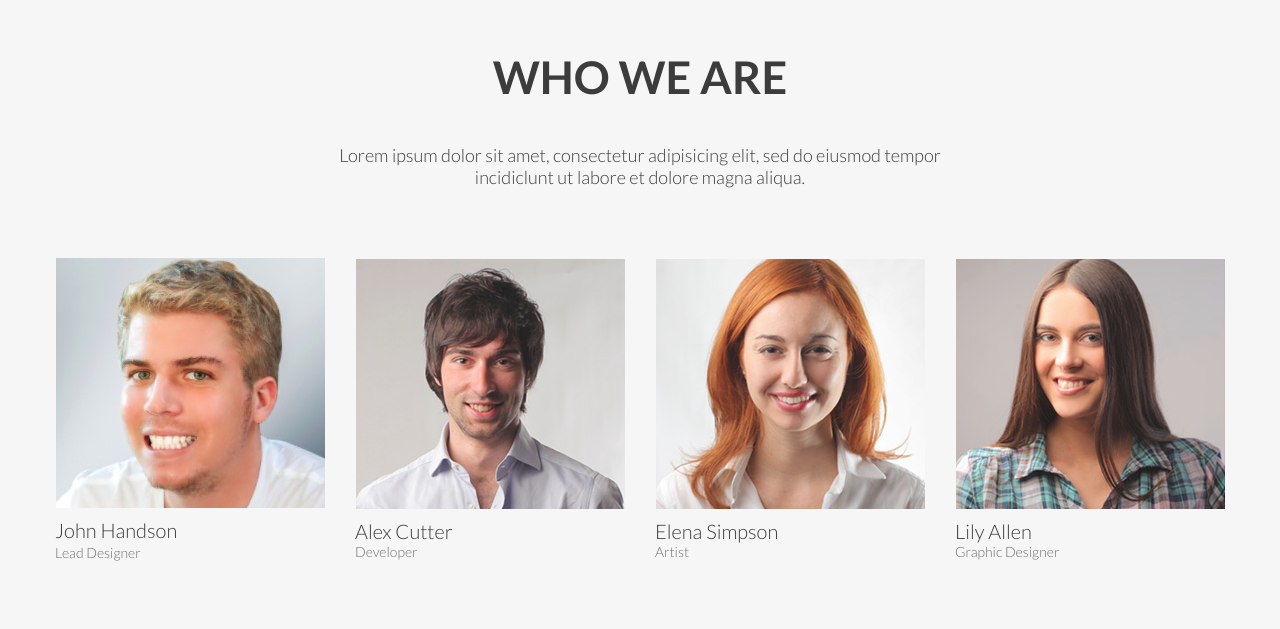
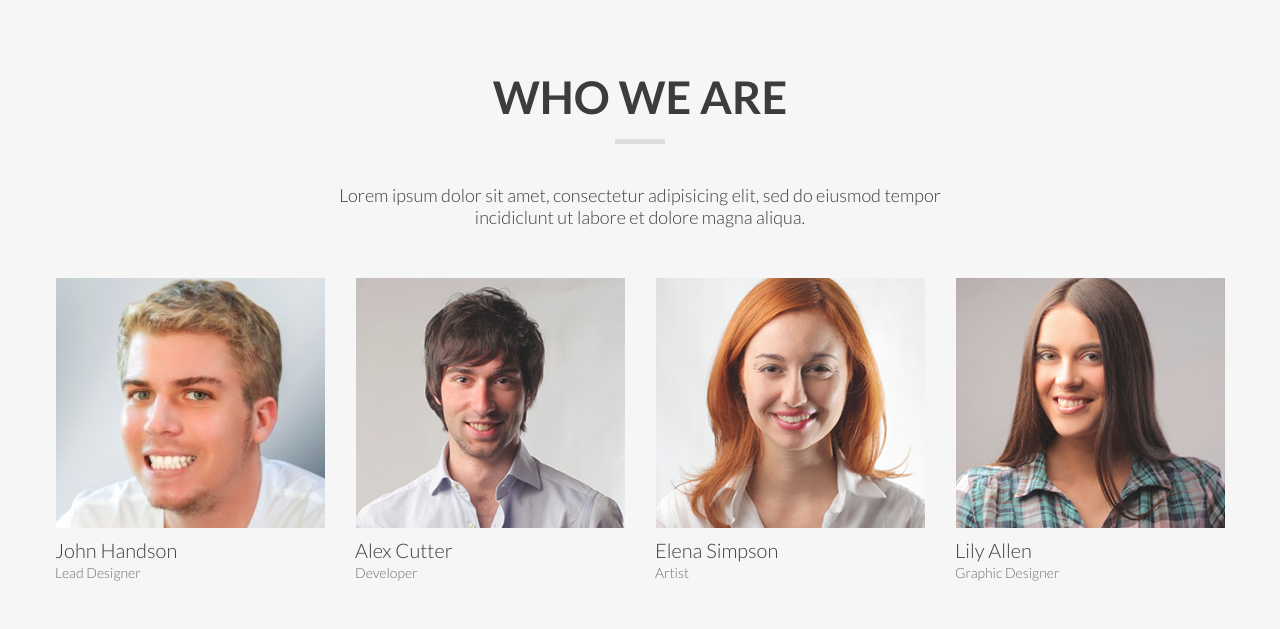
Before and after one commit to pomogaeva/hw-positioning-2, a plain HTML site: page index.html in a window 1280 px wide. Drawn offline with Linux system fonts and the light colour scheme.

Commit message:
update styles

```diff
--- a/css/style.css
+++ b/css/style.css
@@ -16,17 +16,29 @@ body {
 }
 
 .page-title {
-  padding-top: 50px;
-  padding-bottom: 20px;
+  position: relative;
+  margin: 50px 0 40px 0;
+  padding: 20px;
   font-size: 45px;
   font-weight: 700;
   text-align: center;
   text-transform: uppercase;
 }
 
+.page-title::before {
+  content: '';
+  position: absolute;
+  bottom: 0;
+  left: 50%;
+  transform: translate(-50%);
+  width: 50px;
+  height: 5px;
+  background-color: #dddbdb;
+}
+
 .page-description {
   width: 50%;
-  margin: 20px auto;
+  margin: auto;
   font-size: 18px;
   font-weight: 300;
   text-align: center;
@@ -45,13 +57,14 @@ body {
   display: flex;
   flex-wrap: wrap;
   justify-content: flex-start;
-  margin: 0 15px 45px 15px;
+  margin: 0 15px;
   width: 270px;
 }
 
 .employee-photo {
   height: 250px;
   width: 100%;
+  margin-bottom: 10px;
 }
 
 .photo-1 {
@@ -106,11 +119,11 @@ body {
 }
 
 .employee-data {
+  padding-bottom: 45px;
   text-transform: capitalize;
 }
 
 .employee-name {
-  padding-top: 10px;
   font-size: 20px;
   font-weight: 500;
 }
--- a/index.html
+++ b/index.html
@@ -52,13 +52,15 @@
 
         </div>
 
-        <div>
+        <div class="employee-data">
+
           <h2 class="employee-name">
             John Handson
           </h2>
           <span class="employee-position">
             Lead Designer
           </span>
+
         </div>
 
       </div>
@@ -85,13 +87,15 @@
 
         </div>
 
-        <div>
+        <div class="employee-data">
+
           <h2 class="employee-name">
             Alex Cutter
           </h2>
-          <p class="employee-position">
+          <span class="employee-position">
             Developer
-          </p>
+          </span>
+
         </div>
 
       </div>
@@ -118,13 +122,15 @@
 
         </div>
 
-        <div>
+        <div class="employee-data">
+
           <h2 class="employee-name">
             Elena Simpson
           </h2>
-          <p class="employee-position">
+          <span class="employee-position">
             Artist
-          </p>
+          </span>
+
         </div>
 
       </div>
@@ -156,9 +162,9 @@
           <h2 class="employee-name">
             Lily Allen
           </h2>
-          <p class="employee-position">
+          <span class="employee-position">
             Graphic Designer
-          </p>
+          </span>
 
         </div>
 
```
